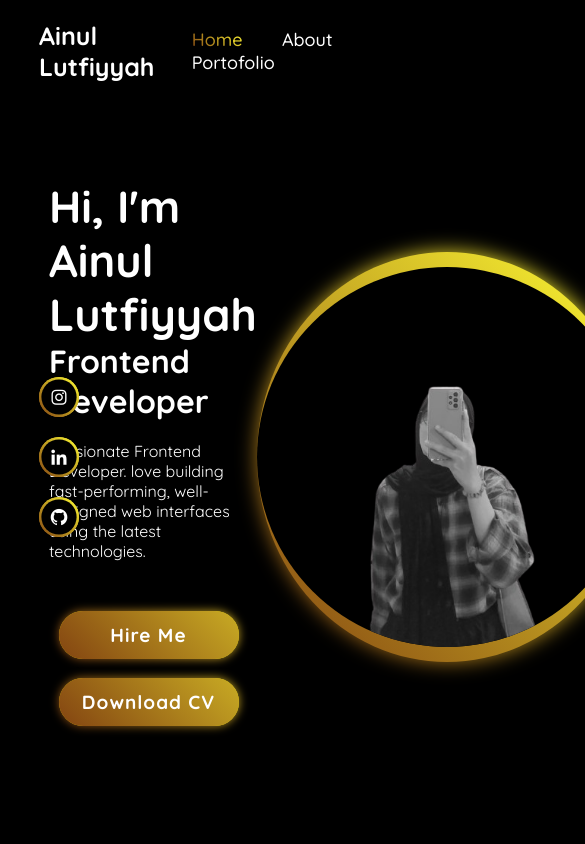
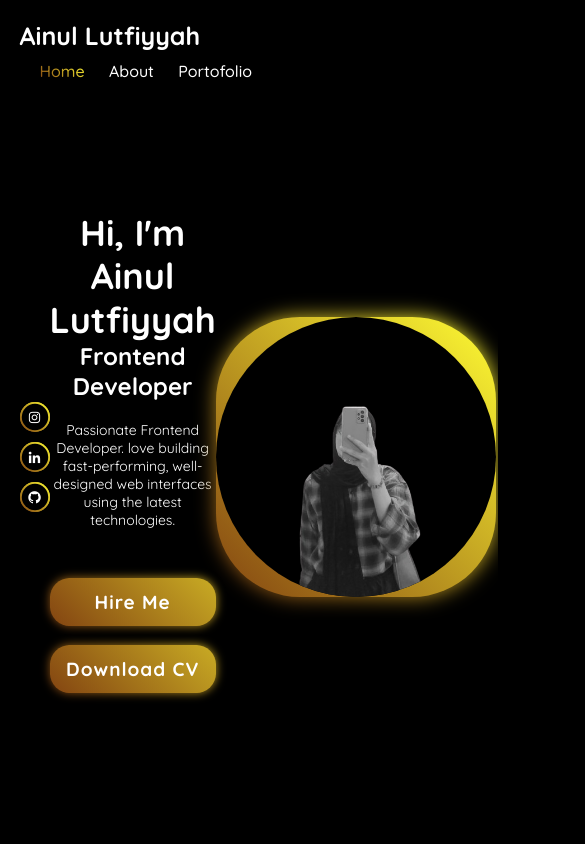
Before and after one commit to AinulLutfiyyah/final-exam-pbi, a plain HTML site: page index.html in a window 390 px wide. Shown: the top 844 px of the page, 585 px wide, since content can reach past the window. Drawn offline with nearby package versions, Linux system fonts and the light colour scheme; a web font is replaced by a local one.

Commit message:
index.css

```diff
--- a/index.css
+++ b/index.css
@@ -408,3 +408,117 @@ footer {
     text-align: center;
     font-weight: bold;
 }
+
+
+/* Responsive Styles */
+@media (max-width: 700px) {
+    .header {
+        padding: 20px 5%;
+        flex-direction: column;
+        align-items: flex-start;
+    }
+
+    .logo {
+        margin-bottom: 10px;
+    }
+
+    .navbar a {
+        font-size: 16px;
+        margin-left: 20px;
+    }
+
+    .home {
+        padding: 70px 5% 0;
+    }
+
+    .home-content {
+        max-width: 100%;
+        margin-left: 0;
+        text-align: center;
+    }
+
+    .home-content h1 {
+        font-size: 36px;
+        line-height: 1.2;
+    }
+
+    .home-content h3 {
+        font-size: 24px;
+    }
+
+    .home-content p {
+        font-size: 14px;
+        margin: 20px 0 40px;
+    }
+    .btn {
+        width: 100%;
+        max-width: 200px;
+        margin: 0.5em auto;
+    }
+
+    .btn::before,
+    .btn::after {
+        border-radius: 20px;
+    }
+
+    .home-sci a {
+        width: 30px;
+        height: 30px;
+        font-size: 15px;
+        margin: 10px 0;
+    }
+
+    .home-sci a::before {
+        border-radius: 30px;
+    }
+
+    .home-img {
+        width: 100%;
+        max-width: 300px;
+        height: auto;
+    }
+
+    .home-img .glowing-circle::after {
+        width: 280px;
+        height: 280px;
+    }
+
+    .glowing-circle span {
+        border-radius: 30%;
+    }
+
+    .glowing-circle .image {
+        width: 280px;
+        height: 280px;
+    }
+
+    .image img {
+        max-width: 250px;
+    }
+
+    .about {
+        padding: 30px 0;
+    }
+
+    .about img {
+        width: 100%;
+        max-width: 420px;
+        height: auto;
+        border-radius: 10px;
+    }
+
+    .about-text h1 {
+        font-size: 30px;
+        margin-bottom: 5px;
+    }
+
+    .about-text p {
+        font-size: 16px;
+        margin-bottom: 25px;
+    }
+
+    .button {
+        padding: 10px;
+        font-size: 13px;
+    }
+}
```
